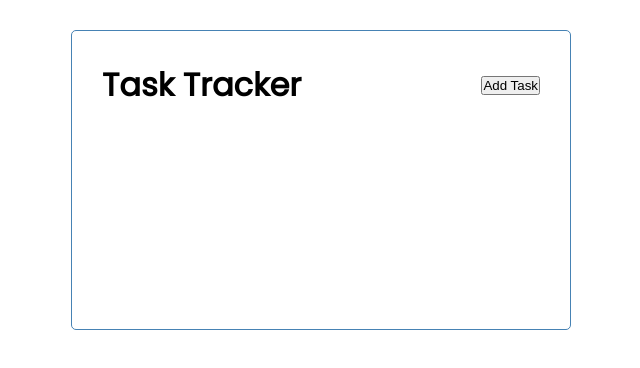
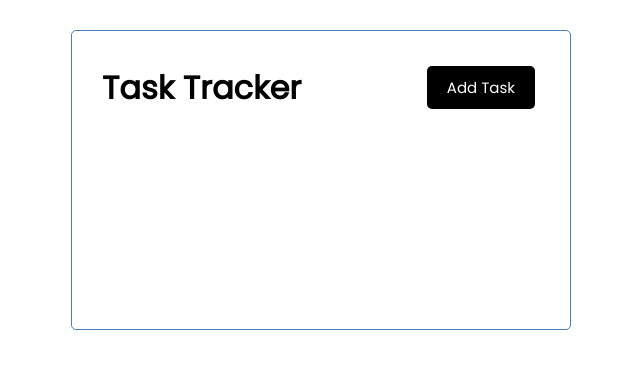
Before and after one commit to cadetCoder/UpVote, a Vue app: page / in a window 1280 px wide. Shown: the top 368 px of the page, without its empty margins (319-959 px from the left). Built offline with nearby package versions, Linux system fonts and the light colour scheme.

Commit message:
styled button add task

```diff
--- a/src/components/Header.vue
+++ b/src/components/Header.vue
@@ -1,7 +1,7 @@
 <template>
   <header>
     <h1>Task Tracker</h1>
-    <Button />
+    <Button class="btn"/>
   </header>
 </template>
 
```
